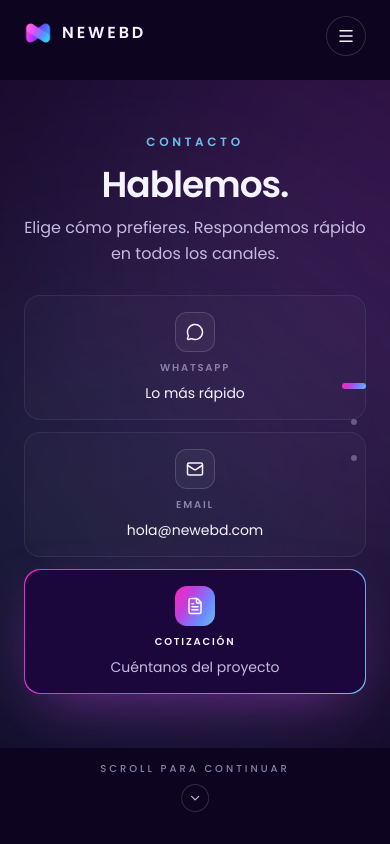
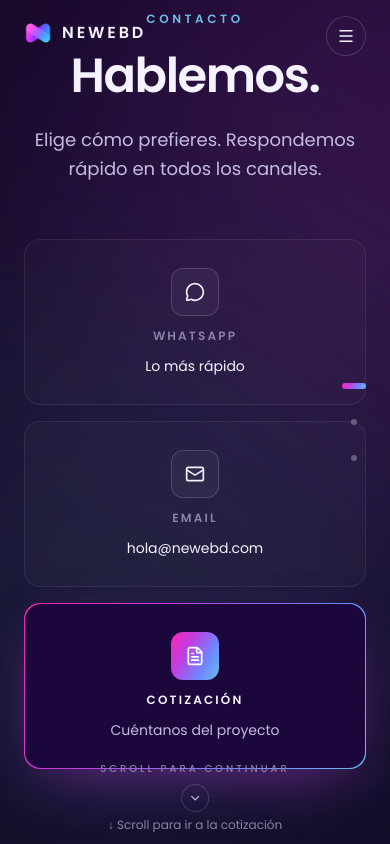
Before and after one commit to DavidEyPlease/NEWEBD-web, a Next.js app: page /contacto in a window 390 px wide. Built offline with nearby package versions, Linux system fonts and the light colour scheme.

Commit message:
Revert "Fix vista mobile: safe area en slides + compactar contenido"
This reverts commit e858e4f59056f9747a03b60a6db1853631240106.

```diff
--- a/components/experience/scroll-experience.tsx
+++ b/components/experience/scroll-experience.tsx
@@ -45,7 +45,7 @@ export function ScrollExperience({ slides }: Props) {
             duration: 0.7,
             ease: [0.22, 1, 0.36, 1],
           }}
-          className="absolute inset-0 flex items-center justify-center pt-20 pb-24 sm:pt-24 sm:pb-28"
+          className="absolute inset-0 flex items-center justify-center"
         >
           <Current
             isActive
--- a/components/slides-contacto/01-intro.tsx
+++ b/components/slides-contacto/01-intro.tsx
@@ -36,7 +36,7 @@ export function ContactoIntroSlide({ next }: SlideProps) {
             initial={{ opacity: 0, y: 16 }}
             animate={{ opacity: 1, y: 0 }}
             transition={{ duration: 0.7, delay: 0.15 }}
-            className="mt-4 text-balance text-4xl font-semibold leading-[1.05] tracking-[-0.03em] text-foreground sm:mt-6 sm:text-6xl lg:text-7xl"
+            className="mt-6 text-balance text-5xl font-semibold leading-[1.05] tracking-[-0.03em] text-foreground sm:text-6xl lg:text-7xl"
           >
             Hablemos.
           </motion.h1>
@@ -45,7 +45,7 @@ export function ContactoIntroSlide({ next }: SlideProps) {
             initial={{ opacity: 0, y: 12 }}
             animate={{ opacity: 1, y: 0 }}
             transition={{ duration: 0.6, delay: 0.3 }}
-            className="mx-auto mt-3 max-w-2xl text-base leading-relaxed text-foreground-muted sm:mt-6 sm:text-xl"
+            className="mx-auto mt-6 max-w-2xl text-lg leading-relaxed text-foreground-muted sm:text-xl"
           >
             Elige cómo prefieres. Respondemos rápido en todos los canales.
           </motion.p>
@@ -54,18 +54,18 @@ export function ContactoIntroSlide({ next }: SlideProps) {
             initial={{ opacity: 0 }}
             animate={{ opacity: 1 }}
             transition={{ duration: 0.5, delay: 0.5 }}
-            className="mt-7 grid gap-3 sm:mt-14 sm:grid-cols-3 sm:gap-4"
+            className="mt-14 grid gap-4 sm:grid-cols-3"
           >
             <a
               href="https://wa.me/5210000000000"
               target="_blank"
               rel="noopener noreferrer"
-              className="group flex flex-col items-center gap-2 rounded-2xl border border-border bg-foreground/[0.02] p-4 transition-all hover:border-border-strong hover:bg-foreground/[0.04] sm:gap-3 sm:p-7"
+              className="group flex flex-col items-center gap-3 rounded-2xl border border-border bg-foreground/[0.02] p-7 transition-all hover:border-border-strong hover:bg-foreground/[0.04]"
             >
-              <span className="inline-flex h-10 w-10 items-center justify-center rounded-xl bg-foreground/[0.04] ring-1 ring-inset ring-border-strong transition-colors group-hover:bg-foreground/[0.08] sm:h-12 sm:w-12">
-                <MessageCircle size={18} className="text-foreground sm:size-5" />
+              <span className="inline-flex h-12 w-12 items-center justify-center rounded-xl bg-foreground/[0.04] ring-1 ring-inset ring-border-strong transition-colors group-hover:bg-foreground/[0.08]">
+                <MessageCircle size={20} className="text-foreground" />
               </span>
-              <span className="text-[10px] font-semibold uppercase tracking-[0.18em] text-foreground-subtle sm:text-xs">
+              <span className="text-xs font-semibold uppercase tracking-[0.18em] text-foreground-subtle">
                 WhatsApp
               </span>
               <span className="text-sm text-foreground">
@@ -75,12 +75,12 @@ export function ContactoIntroSlide({ next }: SlideProps) {
 
             <a
               href="mailto:hola@newebd.com"
-              className="group flex flex-col items-center gap-2 rounded-2xl border border-border bg-foreground/[0.02] p-4 transition-all hover:border-border-strong hover:bg-foreground/[0.04] sm:gap-3 sm:p-7"
+              className="group flex flex-col items-center gap-3 rounded-2xl border border-border bg-foreground/[0.02] p-7 transition-all hover:border-border-strong hover:bg-foreground/[0.04]"
             >
-              <span className="inline-flex h-10 w-10 items-center justify-center rounded-xl bg-foreground/[0.04] ring-1 ring-inset ring-border-strong transition-colors group-hover:bg-foreground/[0.08] sm:h-12 sm:w-12">
-                <Mail size={18} className="text-foreground sm:size-5" />
+              <span className="inline-flex h-12 w-12 items-center justify-center rounded-xl bg-foreground/[0.04] ring-1 ring-inset ring-border-strong transition-colors group-hover:bg-foreground/[0.08]">
+                <Mail size={20} className="text-foreground" />
               </span>
-              <span className="text-[10px] font-semibold uppercase tracking-[0.18em] text-foreground-subtle sm:text-xs">
+              <span className="text-xs font-semibold uppercase tracking-[0.18em] text-foreground-subtle">
                 Email
               </span>
               <span className="text-sm text-foreground">
@@ -93,11 +93,11 @@ export function ContactoIntroSlide({ next }: SlideProps) {
               onClick={next}
               className="group flex flex-col items-center gap-3 rounded-2xl p-[1px] gradient-brand shadow-[0_20px_60px_-20px_rgba(189,65,224,0.55)] transition-all hover:-translate-y-0.5"
             >
-              <div className="flex w-full flex-col items-center gap-2 rounded-2xl bg-ink-900 p-4 sm:gap-3 sm:p-7">
-                <span className="inline-flex h-10 w-10 items-center justify-center rounded-xl gradient-brand text-white sm:h-12 sm:w-12">
-                  <FileText size={18} className="sm:size-5" />
+              <div className="flex w-full flex-col items-center gap-3 rounded-2xl bg-ink-900 p-7">
+                <span className="inline-flex h-12 w-12 items-center justify-center rounded-xl gradient-brand text-white">
+                  <FileText size={20} />
                 </span>
-                <span className="text-[10px] font-semibold uppercase tracking-[0.18em] text-foreground sm:text-xs">
+                <span className="text-xs font-semibold uppercase tracking-[0.18em] text-foreground">
                   Cotización
                 </span>
                 <span className="text-sm text-foreground-muted">
@@ -111,7 +111,7 @@ export function ContactoIntroSlide({ next }: SlideProps) {
             initial={{ opacity: 0 }}
             animate={{ opacity: 1 }}
             transition={{ duration: 0.5, delay: 0.9 }}
-            className="mt-6 hidden text-xs text-foreground-subtle sm:mt-12 sm:block"
+            className="mt-12 text-xs text-foreground-subtle"
           >
             ↓ Scroll para ir a la cotización
           </motion.p>
--- a/components/slides/06-process.tsx
+++ b/components/slides/06-process.tsx
@@ -55,15 +55,15 @@ export function ProcessSlide(_props: SlideProps) {
             transition={{ duration: 0.5 }}
             className="text-center"
           >
-            <p className="text-[10px] font-semibold uppercase tracking-[0.3em] text-foreground-subtle sm:text-xs">
+            <p className="text-xs font-semibold uppercase tracking-[0.3em] text-foreground-subtle">
               Cómo trabajamos
             </p>
-            <h2 className="mt-3 text-balance text-3xl font-semibold leading-[1.05] tracking-[-0.025em] text-foreground sm:mt-6 sm:text-5xl lg:text-6xl">
+            <h2 className="mt-6 text-balance text-4xl font-semibold leading-[1.05] tracking-[-0.025em] text-foreground sm:text-5xl lg:text-6xl">
               Cuatro pasos, cero misterios.
             </h2>
           </motion.div>
 
-          <div className="relative mt-7 sm:mt-16">
+          <div className="relative mt-16">
             {/* Línea conectora con gradient */}
             <div
               aria-hidden
@@ -71,7 +71,7 @@ export function ProcessSlide(_props: SlideProps) {
             />
             <ol
               role="list"
-              className="grid grid-cols-2 gap-4 sm:gap-8 md:grid-cols-4 md:gap-4"
+              className="grid gap-8 sm:grid-cols-2 md:grid-cols-4 md:gap-4"
             >
               {STEPS.map((s, i) => {
                 const Icon = s.icon;
@@ -84,20 +84,20 @@ export function ProcessSlide(_props: SlideProps) {
                     className="relative flex flex-col items-center text-center md:items-start md:text-left"
                   >
                     <div className="relative">
-                      <span className="relative inline-flex h-14 w-14 items-center justify-center rounded-2xl bg-background ring-1 ring-inset ring-border-strong sm:h-[72px] sm:w-[72px]">
-                        <Icon size={20} className="text-foreground sm:size-6" />
+                      <span className="relative inline-flex h-[72px] w-[72px] items-center justify-center rounded-2xl bg-background ring-1 ring-inset ring-border-strong">
+                        <Icon size={24} className="text-foreground" />
                       </span>
                       <span
                         aria-hidden
-                        className="absolute -right-2 -top-2 inline-flex h-6 px-2 items-center justify-center rounded-full gradient-brand text-[10px] font-bold text-white sm:h-7 sm:px-2.5"
+                        className="absolute -right-2 -top-2 inline-flex h-7 px-2.5 items-center justify-center rounded-full gradient-brand text-[10px] font-bold text-white"
                       >
                         {s.number}
                       </span>
                     </div>
-                    <h3 className="mt-3 text-base font-semibold tracking-tight text-foreground sm:mt-6 sm:text-2xl">
+                    <h3 className="mt-6 text-xl font-semibold tracking-tight text-foreground sm:text-2xl">
                       {s.title}
                     </h3>
-                    <p className="mt-1 text-xs leading-snug text-foreground-muted sm:mt-2 sm:text-sm sm:leading-relaxed">
+                    <p className="mt-2 text-sm leading-relaxed text-foreground-muted">
                       {s.sub}
                     </p>
                   </motion.li>
```
Also changed, not shown: components/slides/03-services.tsx (+12 -15 lines).
